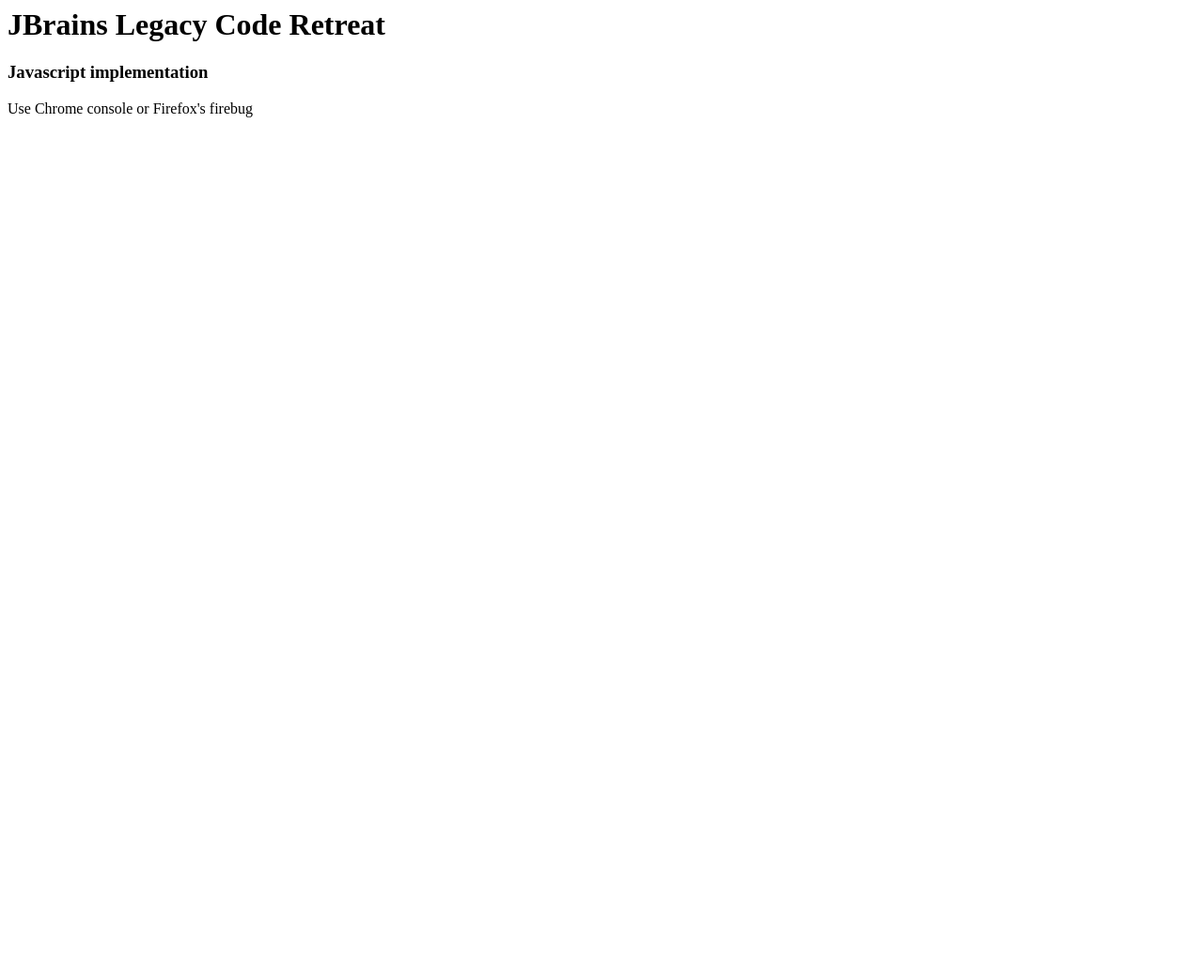
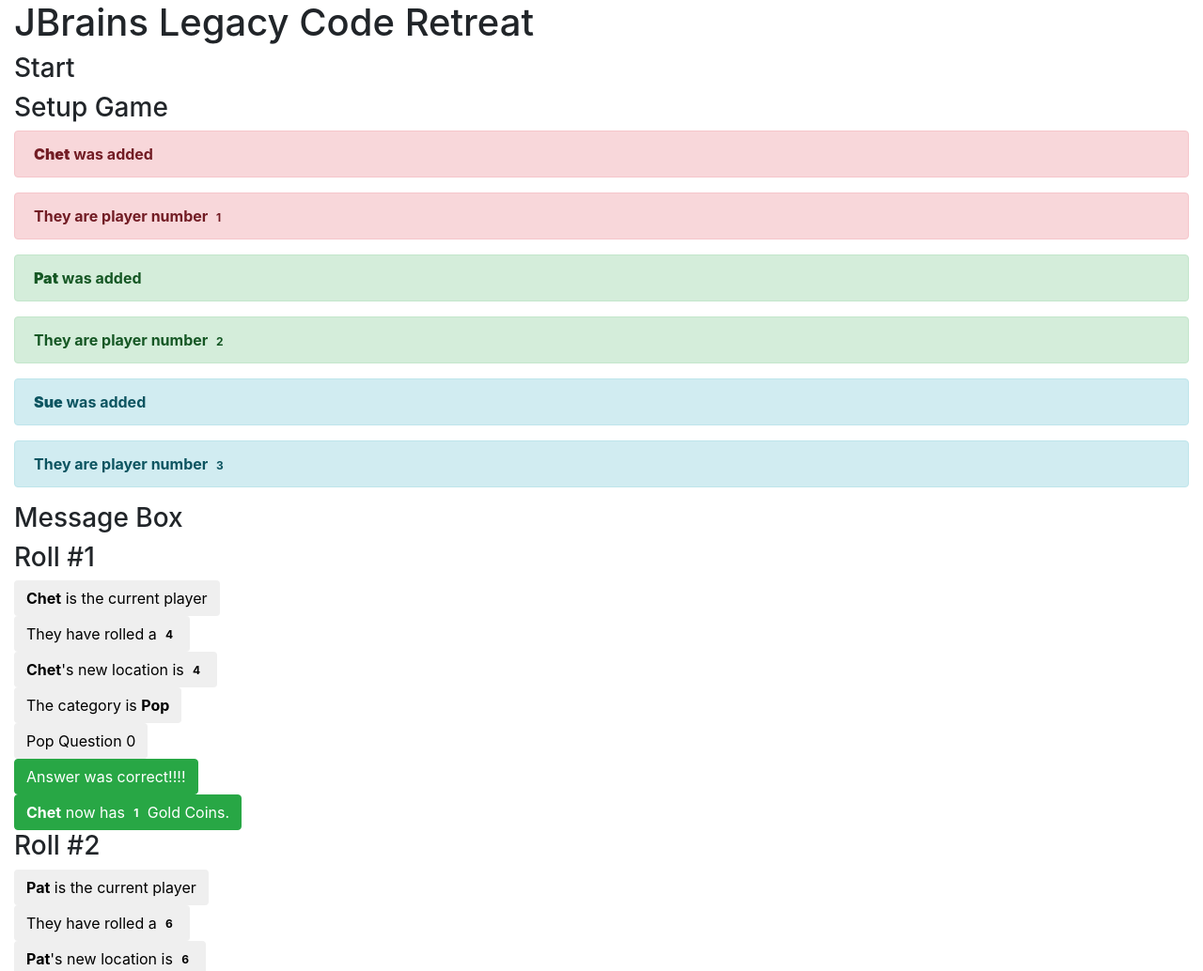
Before and after one commit to kidxrude/javascript, a website built with webpack: page src/index.html in a window 1280 px wide. Shown: the top 1034 px of the page at 94% size. Before the commit the page ends 800 px from the top, so only its background shows below. Built offline with nearby package versions, Linux system fonts and the light colour scheme; files whose address does not match are found by name.

Commit message:
refactor: add source files

```diff
--- /dev/null
+++ b/src/game/game.ts
@@ -0,0 +1,274 @@
+export class Game {
+    players: string[] = [];
+    places: number[] = [];
+    purses: number[] = [];
+    inPenaltyBox: boolean[] = [];
+    states: string[] = ['danger', 'success', 'info'];
+
+    popQuestions: string[] = [];
+    scienceQuestions: string[] = [];
+    sportsQuestions: string[] = [];
+    rockQuestions: string[] = [];
+
+    currentRoll: number = 0;
+    winner: number = 0;
+
+    currentPlayer = 0;
+    isGettingOutOfPenaltyBox = false;
+
+    didPlayerWin() {
+        return !(this.purses[this.currentPlayer] == 6)
+    }
+
+    currentCategory() {
+        if (this.places[this.currentPlayer] == 0)
+            return 'Pop';
+        if (this.places[this.currentPlayer] == 4)
+            return 'Pop';
+        if (this.places[this.currentPlayer] == 8)
+            return 'Pop';
+        if (this.places[this.currentPlayer] == 1)
+            return 'Science';
+        if (this.places[this.currentPlayer] == 5)
+            return 'Science';
+        if (this.places[this.currentPlayer] == 9)
+            return 'Science';
+        if (this.places[this.currentPlayer] == 2)
+            return 'Sports';
+        if (this.places[this.currentPlayer] == 6)
+            return 'Sports';
+        if (this.places[this.currentPlayer] == 10)
+            return 'Sports';
+        return 'Rock';
+    }
+
+    createRockQuestion(index: number) {
+        return "Rock Question " + index;
+    }
+
+    pushQuestions() {
+        for (var i = 0; i < 50; i++) {
+            this.popQuestions.push("Pop Question " + i);
+            this.scienceQuestions.push("Science Question " + i);
+            this.sportsQuestions.push("Sports Question " + i);
+            this.rockQuestions.push(this.createRockQuestion(i));
+        }
+    }
+
+    add(playerName: string) {
+        this.players.push(playerName);
+
+        let state = this.states[this.howManyPlayers() - 1];
+
+        this.places[this.howManyPlayers() - 1] = 0;
+        this.purses[this.howManyPlayers() - 1] = 0;
+        this.inPenaltyBox[this.howManyPlayers() - 1] = false;
+
+
+        this.gameMessage(this.displayInBold(playerName) + " was added", state, false);
+        this.gameMessage("They are player number " + this.displayInBadge(this.players.length.toString()), state, false);
+
+        return true;
+    }
+
+    howManyPlayers() {
+        return this.players.length;
+    }
+
+    askQuestion() {
+        let question: string = "";
+
+        if (this.currentCategory() == 'Pop')
+            question = this.popQuestions.shift()!;
+        if (this.currentCategory() == 'Science')
+            question = this.scienceQuestions.shift()!;
+        if (this.currentCategory() == 'Sports')
+            question = this.sportsQuestions.shift()!;
+        if (this.currentCategory() == 'Rock')
+            question = this.rockQuestions.shift()!;
+
+        this.gameMessage(question);
+    }
+
+    roll(roll: number) {
+        this.currentRoll++;
+
+        let panel = this.gameRollPanel(this.currentRoll);
+        let msgBox = document.getElementById('game-box')!;
+        msgBox.innerHTML += panel.innerHTML;
+
+
+        this.gameMessage(this.displayInBold(this.players[this.currentPlayer]) + " is the current player");
+        this.gameMessage("They have rolled a " + this.displayInBadge(roll.toString()));
+
+        if (this.inPenaltyBox[this.currentPlayer]) {
+            if (roll % 2 != 0) {
+                this.isGettingOutOfPenaltyBox = true;
+
+                this.gameMessage(this.displayInBold(this.players[this.currentPlayer]) + " is getting out of the penalty box");
+                this.places[this.currentPlayer] = this.places[this.currentPlayer] + roll;
+                if (this.places[this.currentPlayer] > 11) {
+                    this.places[this.currentPlayer] = this.places[this.currentPlayer] - 12;
+                }
+
+                this.gameMessage(this.displayInBold(this.players[this.currentPlayer]) + "'s new location is " + this.displayInBadge(this.places[this.currentPlayer].toString()));
+                this.gameMessage("The category is " + this.displayInBold(this.currentCategory().toString()));
+                this.askQuestion();
+            } else {
+                this.gameMessage(this.displayInBold(this.players[this.currentPlayer].toString()) + " is not getting out of the penalty box");
+                this.isGettingOutOfPenaltyBox = false;
+            }
+        } else {
+
+            this.places[this.currentPlayer] = this.places[this.currentPlayer] + roll;
+            if (this.places[this.currentPlayer] > 11) {
+                this.places[this.currentPlayer] = this.places[this.currentPlayer] - 12;
+            }
+
+            this.gameMessage(this.displayInBold(this.players[this.currentPlayer].toString()) + "'s new location is " + this.displayInBadge(this.places[this.currentPlayer].toString()));
+            this.gameMessage("The category is " + this.displayInBold(this.currentCategory().toString()));
+            this.askQuestion();
+        }
+
+    }
+
+    wasCorrectlyAnswered() {
+        let state: string = 'success';
+        if (this.inPenaltyBox[this.currentPlayer]) {
+            if (this.isGettingOutOfPenaltyBox) {
+                this.gameMessage('Answer was correct!!!!', state);
+                this.purses[this.currentPlayer] += 1;
+                this.gameMessage(this.displayInBold(this.players[this.currentPlayer]) + " now has " +
+                    this.displayInBadge(this.purses[this.currentPlayer].toString()) + " Gold Coins.", state);
+
+                var winner = this.didPlayerWin();
+                this.winner = this.currentPlayer;
+
+                this.currentPlayer += 1;
+                if (this.currentPlayer == this.players.length)
+                    this.currentPlayer = 0;
+
+                return winner;
+            } else {
+                this.currentPlayer += 1;
+                if (this.currentPlayer == this.players.length)
+                    this.currentPlayer = 0;
+                return true;
+            }
+
+
+        } else {
+
+            this.gameMessage("Answer was correct!!!!", state);
+
+            this.purses[this.currentPlayer] += 1;
+            this.gameMessage(this.displayInBold(this.players[this.currentPlayer]) + " now has " +
+                this.displayInBadge(this.purses[this.currentPlayer].toString()) + " Gold Coins.", state);
+
+            var winner = this.didPlayerWin();
+            this.winner = this.currentPlayer;
+            this.currentPlayer += 1;
+            if (this.currentPlayer == this.players.length)
+                this.currentPlayer = 0;
+
+            return winner;
+        }
+    }
+
+    wrongAnswer() {
+        let state = 'danger';
+
+        this.gameMessage('Question was incorrectly answered', state);
+        this.gameMessage(this.displayInBold(this.players[this.currentPlayer]) + " was sent to the penalty box", state);
+        this.inPenaltyBox[this.currentPlayer] = true;
+
+        this.currentPlayer += 1;
+        if (this.currentPlayer == this.players.length)
+            this.currentPlayer = 0;
+        return true;
+    }
+
+    gameRollPanel(roll: number) {
+        let gameRoll = document.createElement("div");
+        let state: string = this.states[this.currentPlayer];
+        gameRoll.innerHTML = `
+            <div class="panel panel-${state}">
+              <div class="panel-heading">
+                <h3 class="panel-title">Roll #${roll}</h3>
+              </div>
+              <div class="panel-body">
+                <div id="roll-#${roll}">
+
+                </div>
+
+              </div>
+            </div>
+        `;
+        return gameRoll;
+    }
+
+    gameMessage(
+        message: string,
+        state: string = 'default',
+        addToRollMessages: boolean = true
+    ) {
+
+        if (addToRollMessages) {
+
+            let html = `
+                <button type="button" class="btn btn-${state}">${message}</button><br/>
+            `;
+
+            var msgBox = document.getElementById('roll-#' + this.currentRoll)!;
+            if (typeof msgBox.innerHTML === 'undefined') {
+                msgBox.innerHTML = html;
+            } else {
+                msgBox.innerHTML += html;
+            }
+
+        } else {
+
+            this.displayMessagesForGame(message, state);
+        }
+
+    }
+
+    displayMessagesForGame(message: string, state: string) {
+        var setupBox = document.getElementById('setup-box')!;
+        var html = `
+                <div class="alert alert-dismissable alert-${state}">
+                    <strong>${message}</strong>
+                </div>
+            `;
+        setupBox.innerHTML += html;
+    }
+
+    displayInBadge(value: string) {
+        let badge: string = `<span class="badge">${value}</span>`;
+        return badge;
+    }
+
+    displayInBold(value: string) {
+        let strong: string = `<strong>${value}</strong>`;
+        return strong;
+    }
+
+    gameSummary() {
+        let html: string = `
+            <div class="panel panel-success">
+                <div class="panel-heading">
+                    <h3 class="panel-title">Game Summary</h3>
+                </div>
+                <div class="panel-body">
+                    And the winner is ...  <br/>
+                    <button type="button" class="btn btn-success"><strong>${this.players[this.winner]}</strong></button><br/>
+                </div>
+            </div>
+        `;
+        let summaryBox = document.getElementById('summary-box')!;
+        summaryBox.innerHTML = html;
+
+    }
+
+
+}
--- a/src/index.html
+++ b/src/index.html
@@ -1,10 +1,64 @@
-<html>
-  <head>
-    <script type="text/javascript" src='./index.js'></script>
-  </head>
-  <body>
-    <h1>JBrains Legacy Code Retreat</h1>
-    <h3>Javascript implementation</h3>
-    <p>Use Chrome console or Firefox's firebug</p>
-  </body>
+<!doctype html>
+<html lang="en">
+<head>
+  <!-- Required meta tags -->
+  <meta charset="utf-8">
+  <meta name="viewport" content="width=device-width, initial-scale=1, shrink-to-fit=no">
+
+  <!-- Bootstrap CSS -->
+  <link rel="stylesheet" href="https://maxcdn.bootstrapcdn.com/bootstrap/4.0.0/css/bootstrap.min.css" integrity="sha384-Gn5384xqQ1aoWXA+058RXPxPg6fy4IWvTNh0E263XmFcJlSAwiGgFAW/dAiS6JXm" crossorigin="anonymous">
+  <link href="./css/theme.min.css" type="text/css" rel="stylesheet" />
+
+  <title>Javascript GAME</title>
+</head>
+<body>
+<div class="container-fluid">
+  <div class="row">
+    <div class="col">
+      <h1>JBrains Legacy Code Retreat</h1>
+    </div>
+  </div>
+
+  <div class="row">
+    <div class="col-md-12">
+        <h3>Start</h3>
+        <div class="panel panel-warning">
+          <div class="panel-heading">
+            <h3 class="panel-title">Setup Game</h3>
+          </div>
+          <div id="setup-box" class="panel-body">
+
+          </div>
+        </div>
+
+    </div>
+  </div>
+
+  <div class="row">
+    <div class="col-md-12">
+      <h3>Message Box</h3>
+      <div id="game-box">
+
+      </div>
+    </div>
+  </div>
+
+  <div id="summary-box">
+
+  </div>
+</div>
+
+
+
+
+
+<!-- javascript application -->
+<script type="text/javascript" src='./js/index.js'></script>
+
+<!-- Optional JavaScript -->
+<!-- jQuery first, then Popper.js, then Bootstrap JS -->
+<script src="https://code.jquery.com/jquery-3.2.1.slim.min.js" integrity="sha384-KJ3o2DKtIkvYIK3UENzmM7KCkRr/rE9/Qpg6aAZGJwFDMVNA/GpGFF93hXpG5KkN" crossorigin="anonymous"></script>
+<script src="https://cdnjs.cloudflare.com/ajax/libs/popper.js/1.12.9/umd/popper.min.js" integrity="sha384-ApNbgh9B+Y1QKtv3Rn7W3mgPxhU9K/ScQsAP7hUibX39j7fakFPskvXusvfa0b4Q" crossorigin="anonymous"></script>
+<script src="https://maxcdn.bootstrapcdn.com/bootstrap/4.0.0/js/bootstrap.min.js" integrity="sha384-JZR6Spejh4U02d8jOt6vLEHfe/JQGiRRSQQxSfFWpi1MquVdAyjUar5+76PVCmYl" crossorigin="anonymous"></script>
+</body>
 </html>
--- a/src/index.ts
+++ b/src/index.ts
@@ -0,0 +1,31 @@
+import {Game} from "./game/game";
+
+document.addEventListener('DOMContentLoaded', (event) => {
+
+    let game: Game = new Game();
+
+    let notAWinner = false;
+
+    game.add('Chet');
+    game.add('Pat');
+    game.add('Sue');
+
+    game.pushQuestions();
+
+
+    do {
+        game.roll(Math.floor(Math.random() * 6) + 1);
+
+        if (Math.floor(Math.random() * 10) == 7) {
+            notAWinner = game.wrongAnswer();
+        } else {
+            notAWinner = game.wasCorrectlyAnswered();
+            if (!notAWinner) {
+                game.gameSummary();
+            }
+        }
+
+    } while (notAWinner);
+
+
+});
```
